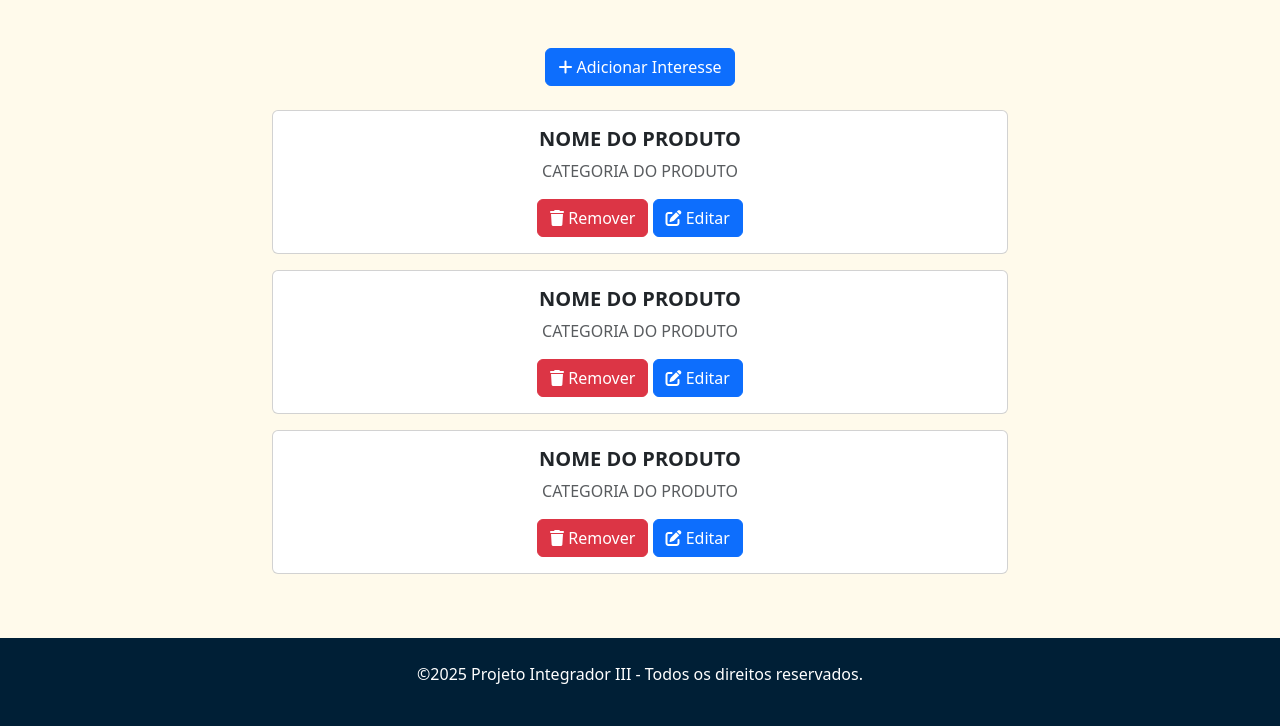
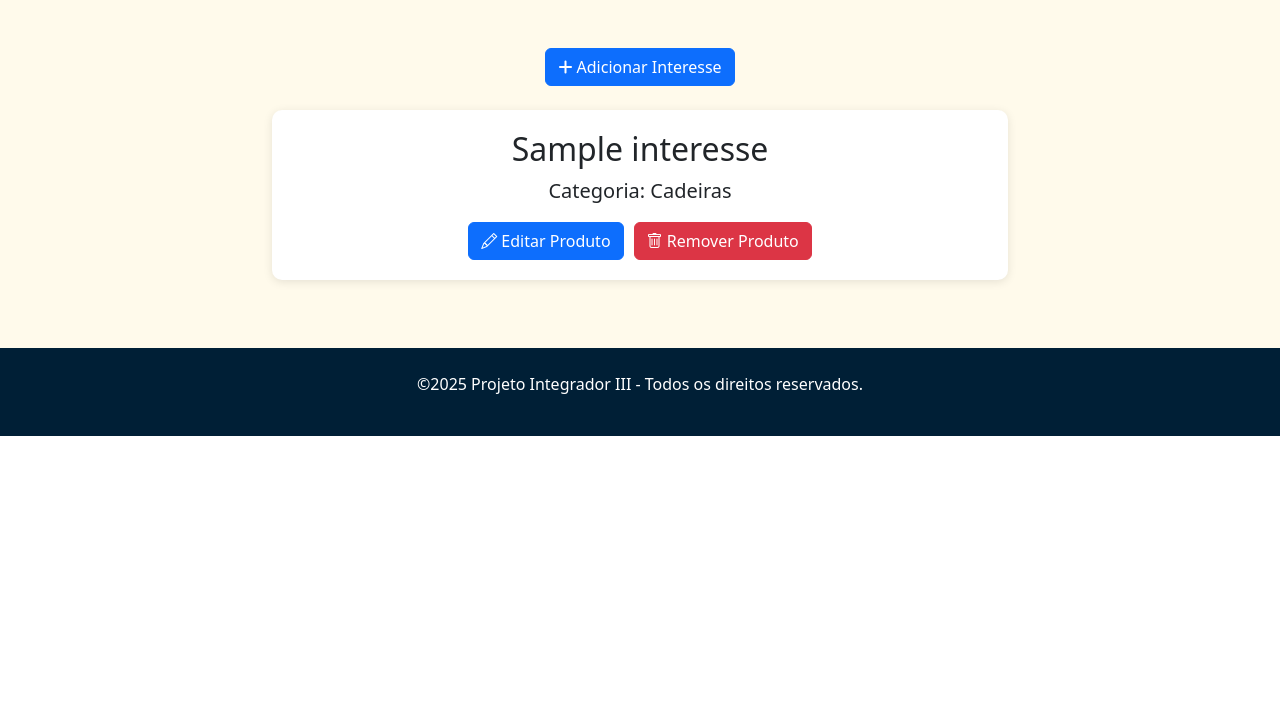
Before and after one commit to Johansem14/univesp-projeto-integrador-III, a PHP site: page /area-interesses.php in a window 1280 px wide. Shown: the part 146-872 px from the top of the page. After the commit the page ends 582 px from the top, so only its background shows below. Run offline with PHP 8.4, Linux system fonts and the light colour scheme; tables that the repository leaves empty hold one stand-in row (values such as "Sample post"); some libraries are stand-ins or nearby versions.

Commit message:
Listagem área de interesses

```diff
--- a/area-interesses.php
+++ b/area-interesses.php
@@ -1,3 +1,10 @@
+<?php
+  include("conexao.php");
+  $sql = "SELECT * FROM tb_area_interesse";
+  $result = $conn->query($sql);
+?>
+
+
 <!DOCTYPE html>
 <html lang="pt-br">
 <head>
@@ -8,6 +15,29 @@
     <script src="https://kit.fontawesome.com/a076d05399.js" crossorigin="anonymous"></script>
     <link rel="stylesheet" href="https://cdn.jsdelivr.net/npm/bootstrap-icons/font/bootstrap-icons.css">
     <link rel="stylesheet" href="https://cdnjs.cloudflare.com/ajax/libs/font-awesome/6.4.2/css/all.min.css">
+
+
+    <style>
+        .container_interesse{
+            background-color: #fff;
+            border-radius: 10px;
+            padding: 20px;
+            margin-bottom: 20px;
+            display: flex;
+            align-items: center;
+            justify-content: center;
+            box-shadow: 0px 2px 10px rgba(0, 0, 0, 0.1);
+        }
+
+        .botoes{
+            display:flex;
+            gap:10px;
+        }
+
+        .categoria_produto{
+            font-size:20px;
+        }
+    </style>
 </head>
 <body>
     <!-- Navbar -->
@@ -59,31 +89,26 @@
 
             <div class="row justify-content-center">
                 <div class="col-md-8">
-                    <!-- Card de Interesse -->
-                    <div class="card mb-3 p-3">
-                        <h5><strong>NOME DO PRODUTO</strong></h5>
-                        <p class="text-muted">CATEGORIA DO PRODUTO</p>
-                        <div class="gap-2 flex-row">
-                            <button class="btn btn-danger"><i class="fas fa-trash"></i> Remover</button>
-                            <button class="btn btn-primary"><i class="fas fa-edit"></i> Editar</button>
-                        </div>
-                    </div>
-                    <div class="card mb-3 p-3">
-                        <h5><strong>NOME DO PRODUTO</strong></h5>
-                        <p class="text-muted">CATEGORIA DO PRODUTO</p>
-                        <div class="gap-2 flex-row">
-                            <button class="btn btn-danger"><i class="fas fa-trash"></i> Remover</button>
-                            <button class="btn btn-primary"><i class="fas fa-edit"></i> Editar</button>
-                        </div>
-                    </div>
-                    <div class="card mb-3 p-3">
-                        <h5><strong>NOME DO PRODUTO</strong></h5>
-                        <p class="text-muted">CATEGORIA DO PRODUTO</p>
-                        <div class="gap-2 flex-row">
-                            <button class="btn btn-danger"><i class="fas fa-trash"></i> Remover</button>
-                            <button class="btn btn-primary"><i class="fas fa-edit"></i> Editar</button>
-                        </div>
-                    </div>
+                   <?php
+                     if($result && $result->num_rows > 0){
+                        while ($row = $result->fetch_assoc()){
+                          echo "<div class='container_interesse'>";
+                          echo "<div class='item'>";
+
+                          echo "<h2>" . $produto = $row['nome_produto'] . "</h2>";
+                          echo "<p class='categoria_produto'>" . "Categoria: " . $categoria = $row['categoria_interesse'] . "</p>";
+                          echo "<div class='botoes'>";
+                          echo "<a href='cad-interesses.php?id=" . $row['id'] . "' class='btn btn-primary'><i class='bi bi-pencil'></i> Editar Produto</a>";
+                          echo "<a href='remover-produto.php?id=" . $row['id'] . "' class='btn btn-danger' onclick=\"return confirm('Você tem certeza que deseja remover este produto?');\"><i class='bi bi-trash'></i> Remover Produto</a>";
+                          echo "</div>";
+                          echo "</div>";
+                          echo "</div>";
+
+                        }
+                     }
+                   ?>
+
+
                 </div>
             </div>
         </div>
```
